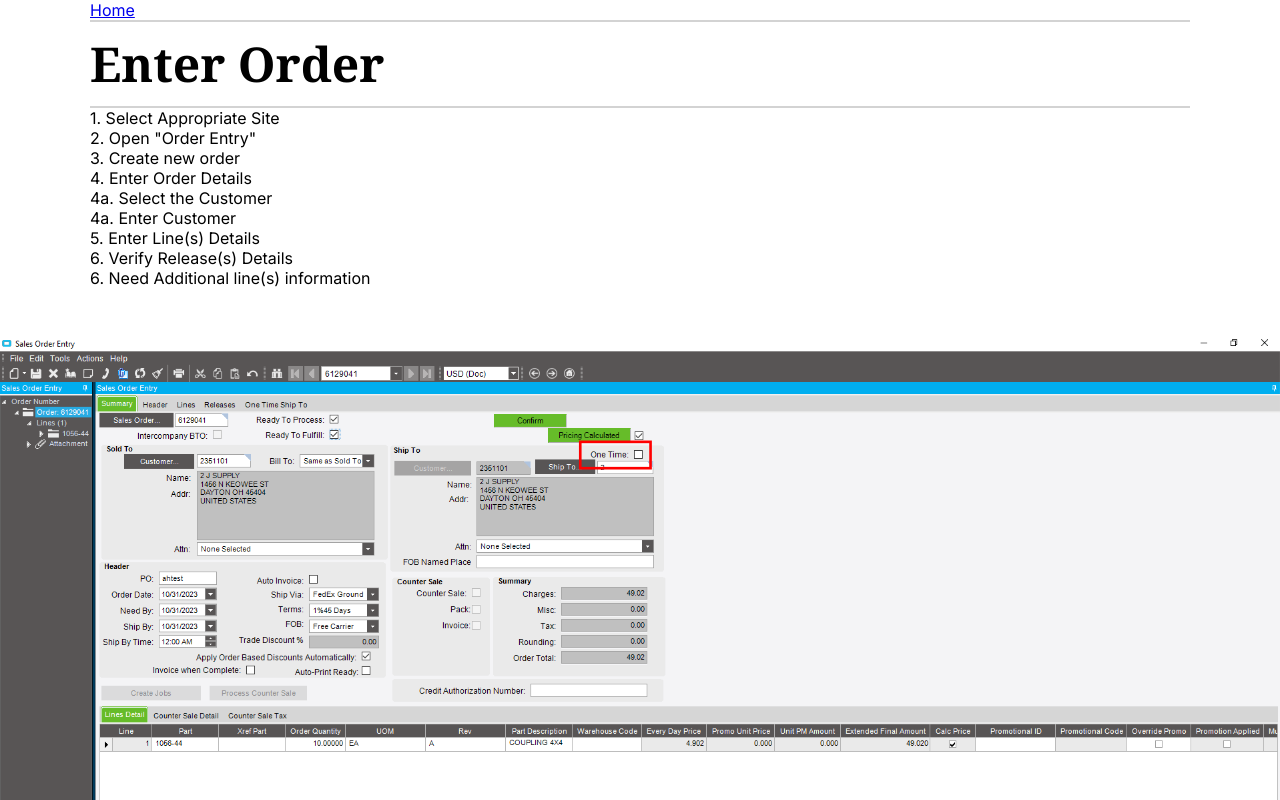
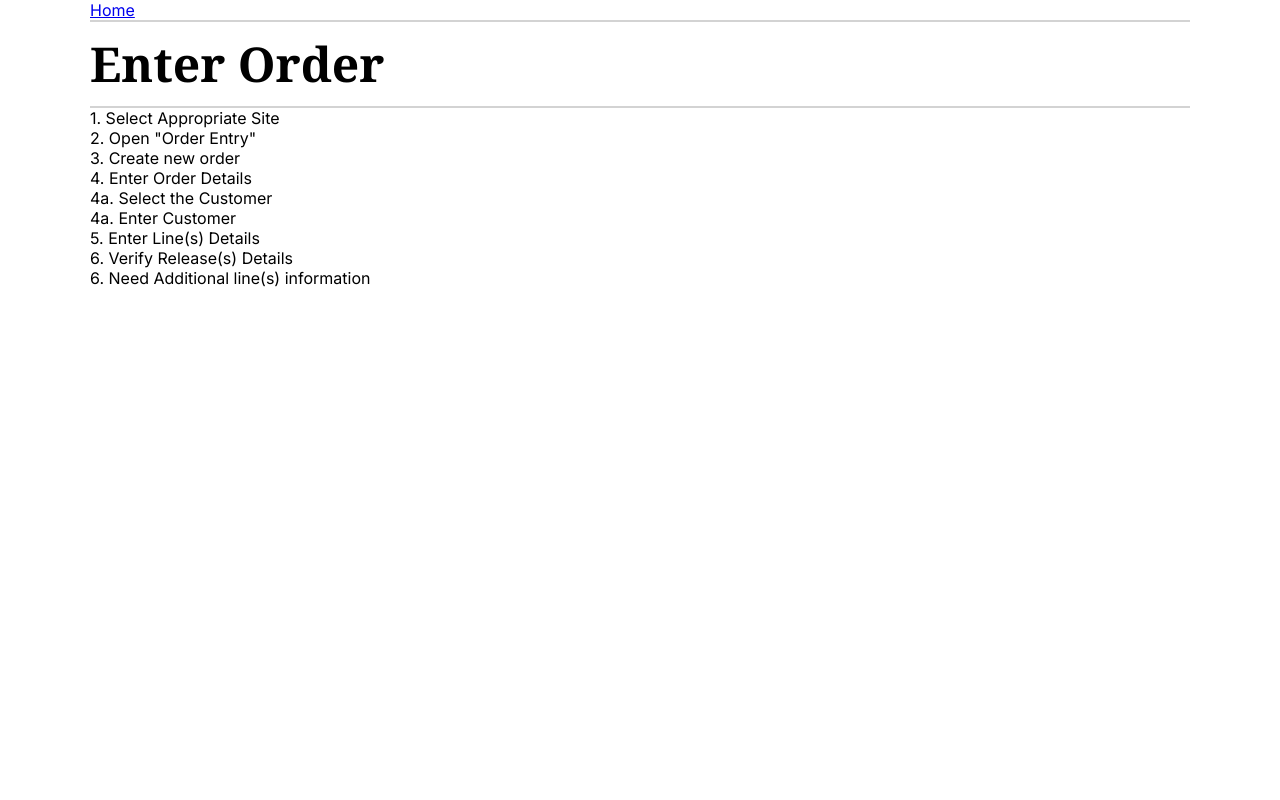
Before and after one commit to ahfern96/company-docs-test2, a Next.js app: page /12-Q2C-Quote-to-Cash/Q2C-210-Order-Entry/Enter-Order in a window 1280 px wide. Shown: the top 800 px of the page. Built offline with nearby package versions, Linux system fonts and the light colour scheme.

Commit message:
working 4

```diff
--- a/src/app/12-Q2C-Quote-to-Cash/Q2C-210-Order-Entry/Enter-Order/page.jsx
+++ b/src/app/12-Q2C-Quote-to-Cash/Q2C-210-Order-Entry/Enter-Order/page.jsx
@@ -21,8 +21,8 @@ export default function Page(){
                 <li>6. Need Additional line(s) information</li>
             </ol>
             {/* <img src={"/select-site1.png"} /> */}
-            <Diagram1/>
-            <iframe src="https://ferncous-my.sharepoint.com/personal/aiden_hoffman_fernco_com/_layouts/15/embed.aspx?UniqueId=eb134653-3d8b-4030-bec2-925114d27859&embed=%7B%22ust%22%3Atrue%2C%22hv%22%3A%22CopyEmbedCode%22%7D&referrer=StreamWebApp&referrerScenario=EmbedDialog.Create" width="640" height="360" frameborder="0" scrolling="no" allowfullscreen title="select-site.mp4"></iframe>
+            {/* <Diagram1/> */}
+            {/* <iframe src="https://ferncous-my.sharepoint.com/personal/aiden_hoffman_fernco_com/_layouts/15/embed.aspx?UniqueId=eb134653-3d8b-4030-bec2-925114d27859&embed=%7B%22ust%22%3Atrue%2C%22hv%22%3A%22CopyEmbedCode%22%7D&referrer=StreamWebApp&referrerScenario=EmbedDialog.Create" width="640" height="360" frameborder="0" scrolling="no" allowfullscreen title="select-site.mp4"></iframe> */}
         </main>
     )
 }
```
